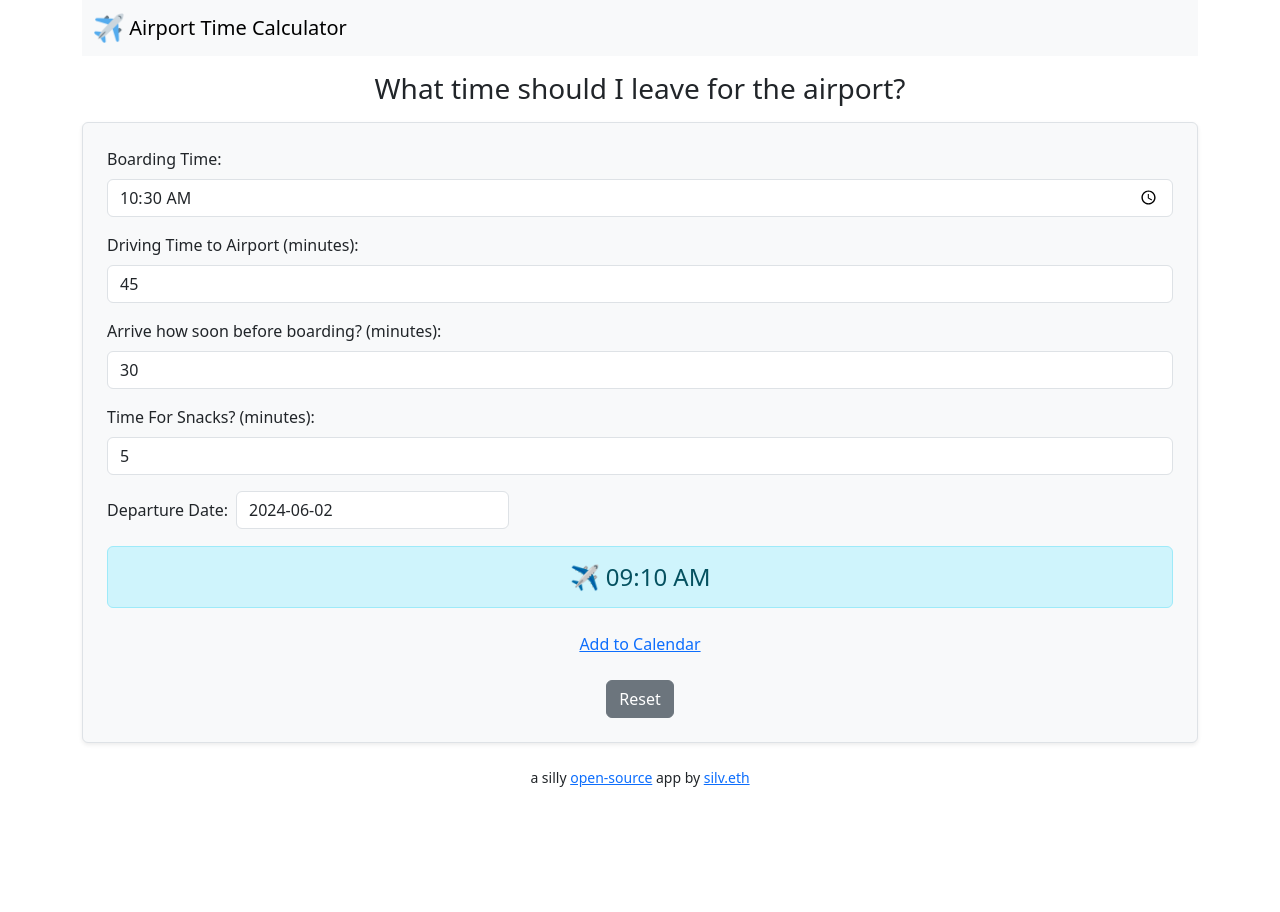
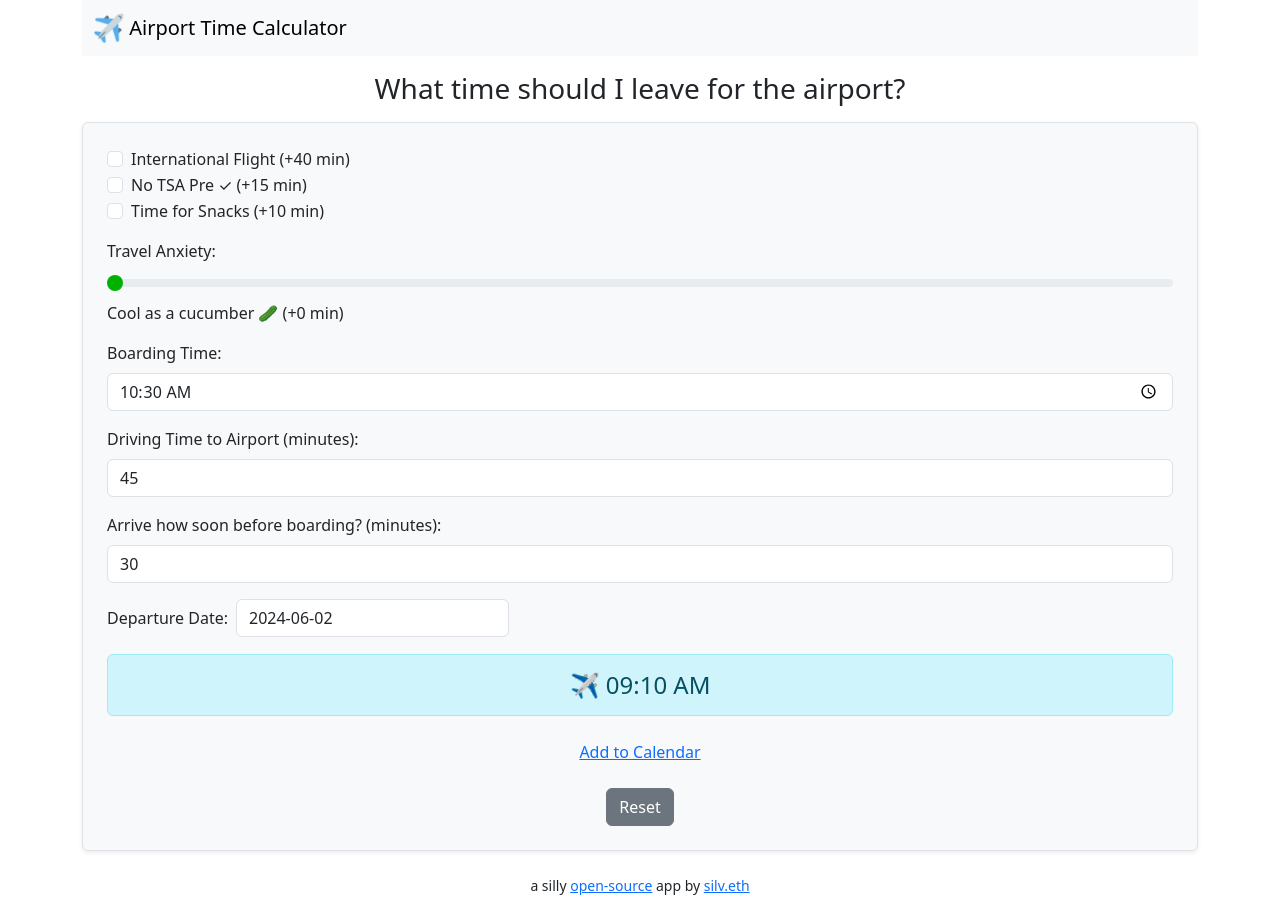
Before and after one commit to mattsilv/airport-time-estimator, a React (Create React App) app: page / in a window 1280 px wide. Before the commit the page ends 804 px from the top, so only its background shows below. Built offline with nearby package versions, Linux system fonts and the light colour scheme.

Commit message:
refactored with slider and checkboxes

```diff
--- a/src/components/FlightForm.js
+++ b/src/components/FlightForm.js
@@ -2,15 +2,102 @@ import React from "react";
 import { Form } from "react-bootstrap";
 import DatePicker from "react-datepicker";
 import "react-datepicker/dist/react-datepicker.css";
+
+const anxietyLevels = {
+  0: "Cool as a cucumber 🥒",
+  1: "I like a little buffer 😮‍💨",
+  2: "Hope TSA doesn't shout at me 🤬",
+  3: "What if my Uber cancels twice? 🚗",
+  4: "Did I pack my ID? 🔍",
+  5: "Security line looking mighty long 〰️",
+  6: "I want to hear the announcements 📢",
+  7: "Please don't give my seat away 💺",
+  8: "Running through terminal in socks 🧦",
+  9: "Watching my connection take off 🛬",
+  10: "WHY AM I DOING THIS 😱",
+};
 
 export const FlightForm = ({
   formValues,
   selectedDate,
   onFieldChange,
   onDateChange,
+  onAnxietyChange,
+  onCheckboxChange,
 }) => {
+  const getAnxietyText = (level) => {
+    const extraMinutes = level * 5;
+    return `${anxietyLevels[level]} (+${extraMinutes} min)`;
+  };
+
+  const getSliderColor = (level) => {
+    const red = Math.round((level / 10) * 255);
+    const green = Math.round(((10 - level) / 10) * 128 + 50);
+    return `rgb(${red}, ${green}, 0)`;
+  };
+
+  const sliderColor = getSliderColor(formValues.anxietyLevel || 0);
+
   return (
     <Form>
+      <Form.Group className="mb-3">
+        <Form.Check
+          type="checkbox"
+          id="internationalFlight"
+          label="International Flight (+40 min)"
+          checked={formValues.isInternational || false}
+          onChange={(e) =>
+            onCheckboxChange("isInternational", e.target.checked)
+          }
+        />
+        <Form.Check
+          type="checkbox"
+          id="noTSAPre"
+          label="No TSA Pre ✓ (+15 min)"
+          checked={formValues.noTSAPre || false}
+          onChange={(e) => onCheckboxChange("noTSAPre", e.target.checked)}
+        />
+        <Form.Check
+          type="checkbox"
+          id="needSnacks"
+          label="Time for Snacks (+10 min)"
+          checked={formValues.needSnacks || false}
+          onChange={(e) => onCheckboxChange("needSnacks", e.target.checked)}
+        />
+      </Form.Group>
+
+      <Form.Group className="mb-3">
+        <Form.Label htmlFor="anxietyLevel">Travel Anxiety:</Form.Label>
+        <Form.Range
+          id="anxietyLevel"
+          min="0"
+          max="10"
+          value={formValues.anxietyLevel || 0}
+          onChange={(e) => onAnxietyChange(parseInt(e.target.value))}
+          style={{
+            touchAction: "none",
+            userSelect: "none",
+            WebkitUserSelect: "none",
+          }}
+        />
+        <style>
+          {`
+            #anxietyLevel::-webkit-slider-thumb {
+              background: ${sliderColor} !important;
+            }
+            #anxietyLevel::-moz-range-thumb {
+              background: ${sliderColor} !important;
+            }
+            #anxietyLevel::-ms-thumb {
+              background: ${sliderColor} !important;
+            }
+          `}
+        </style>
+        <div style={{ textAlign: "left" }}>
+          {getAnxietyText(formValues.anxietyLevel || 0)}
+        </div>
+      </Form.Group>
+
       <Form.Group className="mb-3">
         <Form.Label htmlFor="boardingTime">Boarding Time:</Form.Label>
         <Form.Control
@@ -43,15 +130,6 @@ export const FlightForm = ({
         />
       </Form.Group>
       <Form.Group className="mb-3">
-        <Form.Label htmlFor="snackTime">Time For Snacks? (minutes):</Form.Label>
-        <Form.Control
-          type="number"
-          id="snackTime"
-          value={formValues.snackTime}
-          onChange={onFieldChange("snackTime")}
-        />
-      </Form.Group>
-      <Form.Group className="mb-3">
         <Form.Label htmlFor="selectedDate">Departure Date:</Form.Label>
         <DatePicker
           selected={selectedDate}
--- a/src/config/formFieldsConfig.js
+++ b/src/config/formFieldsConfig.js
@@ -1,4 +1,5 @@
 export const formFieldsConfig = [
+  { name: "anxietyLevel", defaultValue: "0" },
   { name: "boardingTime", defaultValue: "10:30" },
   { name: "drivingTime", defaultValue: "45" },
   { name: "arriveEarly", defaultValue: "30" },
--- a/src/hooks/useFlightForm.js
+++ b/src/hooks/useFlightForm.js
@@ -16,6 +16,7 @@ export function useFlightForm() {
     setSelectedDate,
     resetFields,
     setIsInitialLoad,
+    setFormValues,
   } = useFormState();
 
   const handleDateChange = (date) => {
@@ -36,6 +37,54 @@ export function useFlightForm() {
     setLeaveTime(null);
     navigate("/", { replace: true });
     console.log("Reset button clicked, URL and state reset");
+  };
+
+  const handleAnxietyChange = (level) => {
+    const baseArriveEarly = 30;
+    const internationalBuffer = formValues.isInternational ? 40 : 0;
+    const tsaBuffer = formValues.noTSAPre ? 15 : 0;
+    const snackBuffer = formValues.needSnacks ? 10 : 0;
+    const additionalMinutes = level * 5;
+
+    const totalBuffer =
+      baseArriveEarly +
+      internationalBuffer +
+      tsaBuffer +
+      snackBuffer +
+      additionalMinutes;
+
+    setFormValues((prev) => ({
+      ...prev,
+      anxietyLevel: level,
+      arriveEarly: totalBuffer.toString(),
+    }));
+  };
+
+  const handleCheckboxChange = (name, checked) => {
+    setFormValues((prev) => {
+      const newValues = {
+        ...prev,
+        [name]: checked,
+      };
+
+      const baseArriveEarly = 30;
+      const internationalBuffer = newValues.isInternational ? 40 : 0;
+      const tsaBuffer = newValues.noTSAPre ? 15 : 0;
+      const snackBuffer = newValues.needSnacks ? 10 : 0;
+      const anxietyMinutes = (parseInt(newValues.anxietyLevel) || 0) * 5;
+
+      const totalBuffer =
+        baseArriveEarly +
+        internationalBuffer +
+        tsaBuffer +
+        snackBuffer +
+        anxietyMinutes;
+
+      return {
+        ...newValues,
+        arriveEarly: totalBuffer.toString(),
+      };
+    });
   };
 
   useEffect(() => {
@@ -82,5 +131,7 @@ export function useFlightForm() {
     handleFieldChange,
     handleDateChange,
     handleReset,
+    handleAnxietyChange,
+    handleCheckboxChange,
   };
 }
--- a/src/hooks/useFormState.js
+++ b/src/hooks/useFormState.js
@@ -59,5 +59,6 @@ export function useFormState() {
     setSelectedDate,
     resetFields,
     setIsInitialLoad,
+    setFormValues,
   };
 }
--- a/src/pages/Home.js
+++ b/src/pages/Home.js
@@ -1,21 +1,22 @@
-import React from 'react';
-import {Alert, Stack} from 'react-bootstrap';
-import {FlightForm} from '../components/FlightForm';
-import {useFlightForm} from '../hooks/useFlightForm';
-import {useCalenderLink} from '../hooks/useCalenderLink';
+import React from "react";
+import { Alert, Stack } from "react-bootstrap";
+import { FlightForm } from "../components/FlightForm";
+import { useFlightForm } from "../hooks/useFlightForm";
+import { useCalenderLink } from "../hooks/useCalenderLink";
 
 export function Home() {
   const {
     leaveTime,
     formValues,
     selectedDate,
-    boardingTime,
     handleFieldChange,
     handleDateChange,
     handleReset,
+    handleAnxietyChange,
+    handleCheckboxChange,
   } = useFlightForm();
 
-  const {calendarURL} = useCalenderLink(leaveTime, selectedDate);
+  const { calendarURL } = useCalenderLink(leaveTime, selectedDate);
 
   return (
     <Stack className="mt-3" gap={2}>
@@ -29,12 +30,13 @@ export function Home() {
         <FlightForm
           formValues={formValues}
           selectedDate={selectedDate}
-          boardingTime={boardingTime}
           onFieldChange={handleFieldChange}
           onDateChange={handleDateChange}
+          onAnxietyChange={handleAnxietyChange}
+          onCheckboxChange={handleCheckboxChange}
         />
 
-        {!!leaveTime && leaveTime !== '00:00' && (
+        {!!leaveTime && leaveTime !== "00:00" && (
           <Stack gap={2} className="mt-3 mx-auto">
             <Alert variant="info" className="text-center">
               <Alert.Heading className="mb-0">✈️ {leaveTime}</Alert.Heading>
```
